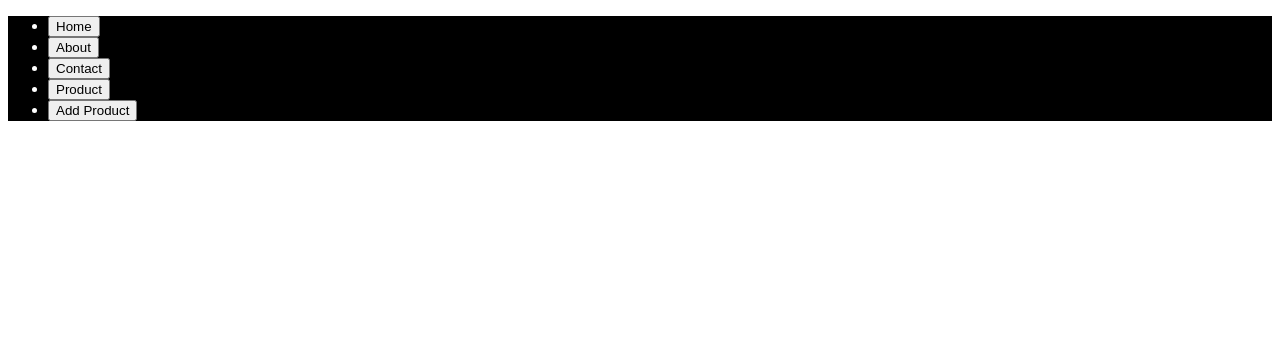
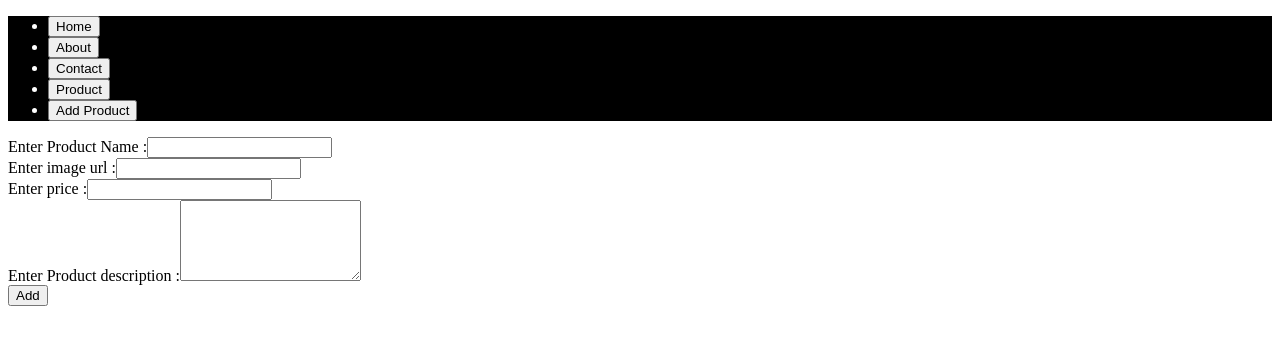
Before and after one commit to ajit202006/SinQlarity-Learning, a JavaScript app in the folder React/routing-in-react/: page /product/add in a window 1280 px wide. Shown: the top 344 px of the page. Built offline with nearby package versions, Linux system fonts and the light colour scheme.

Commit message:
Added add product route to main application

```diff
--- a/React/routing-in-react/src/App.js
+++ b/React/routing-in-react/src/App.js
@@ -2,6 +2,7 @@ import Home from './pages/Home';
 import About from './pages/About';
 import Contact from './pages/Contact';
 import Product from './pages/Product';
+import AddProduct from './pages/AddProduct';
 import { Routes, Route } from 'react-router-dom';
 
 import Layout from './components/Layout';
@@ -13,6 +14,7 @@ function App() {
         <Route path='/about' element={<About />}></Route>
         <Route path='/contact' element={<Contact />}></Route>
         <Route path='/product' element={<Product />}></Route>
+        <Route path='/product/add' element={<AddProduct/>}></Route>
       </Routes>
     </Layout>
   );
```
